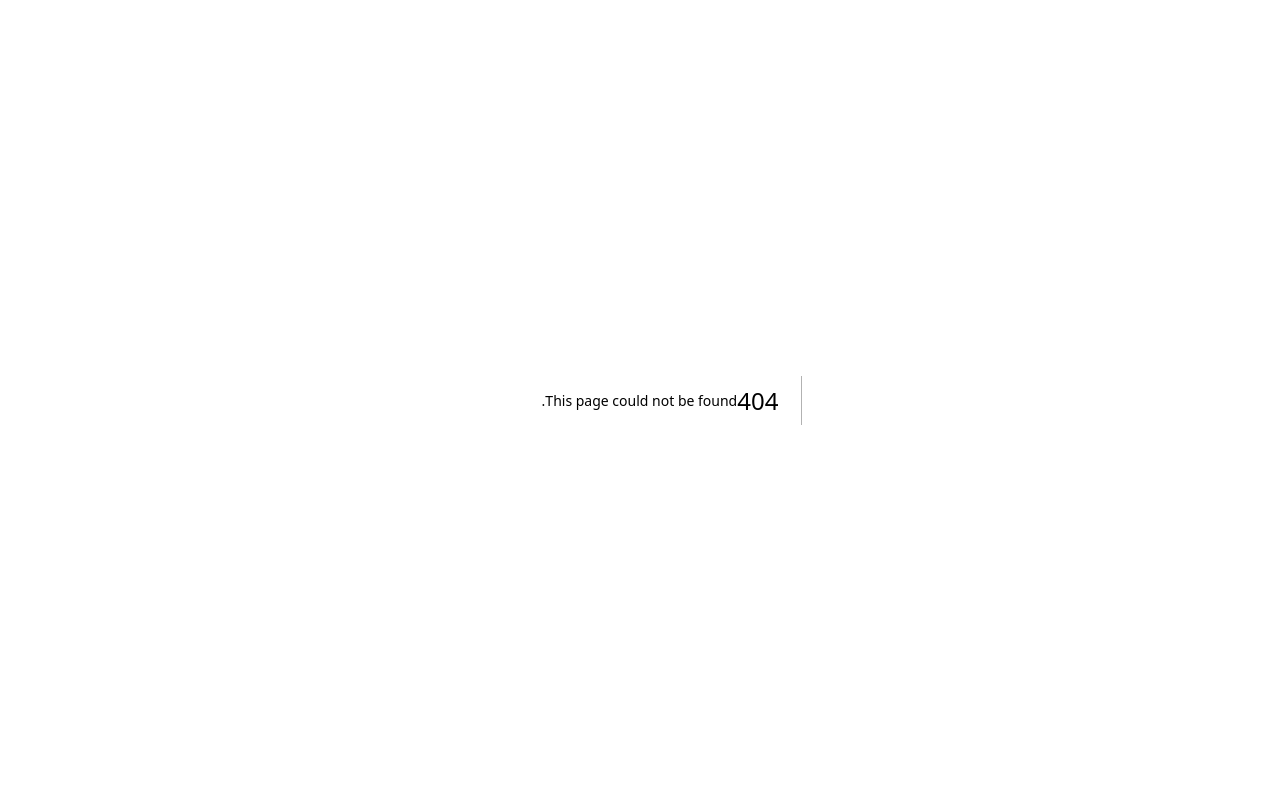
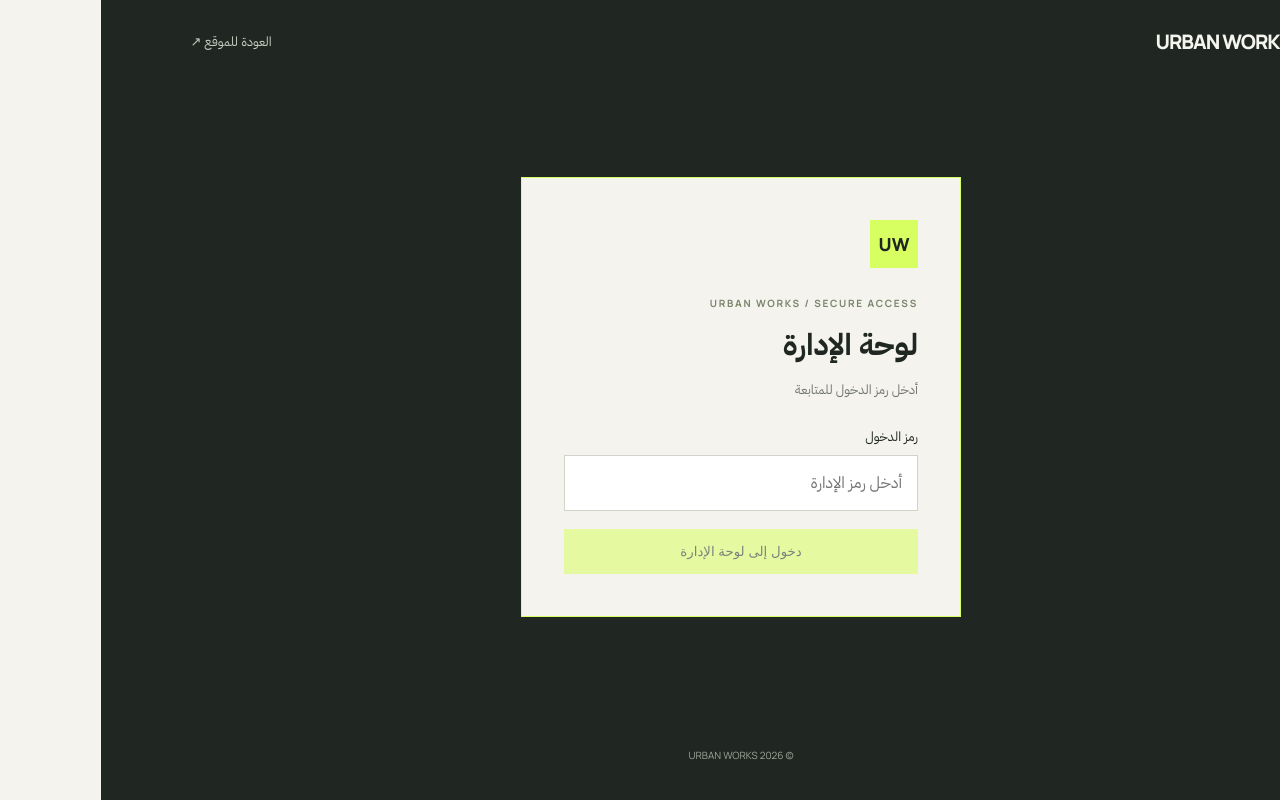
Before and after one commit to faicalaguiar4-cloud/urban-works, a Next.js app: page /admin in a window 1280 px wide. Before the commit this address had no page. Built offline with nearby package versions, Linux system fonts and the light colour scheme; no server answers.

Commit message:
fix: implement secure passcode admin login

```diff
--- /dev/null
+++ b/app/admin/page.jsx
@@ -0,0 +1,92 @@
+"use client";
+
+import { useEffect, useState } from "react";
+
+export default function AdminPage() {
+  const [code, setCode] = useState("");
+  const [authenticated, setAuthenticated] = useState(false);
+  const [checking, setChecking] = useState(true);
+  const [busy, setBusy] = useState(false);
+  const [error, setError] = useState("");
+
+  useEffect(() => {
+    fetch("/api/admin/session", { cache: "no-store" })
+      .then((r) => r.json())
+      .then((data) => setAuthenticated(Boolean(data.authenticated)))
+      .catch(() => setError("تعذر الاتصال بالخادم"))
+      .finally(() => setChecking(false));
+  }, []);
+
+  async function login(event) {
+    event.preventDefault();
+    setBusy(true);
+    setError("");
+    try {
+      const response = await fetch("/api/admin/login", {
+        method: "POST",
+        headers: { "Content-Type": "application/json" },
+        body: JSON.stringify({ code }),
+      });
+      const data = await response.json();
+      if (!response.ok) throw new Error(data.error || "تعذر تسجيل الدخول");
+      setAuthenticated(true);
+      setCode("");
+    } catch (e) {
+      setError(e.message || "حدث خطأ، حاول مجدداً");
+    } finally {
+      setBusy(false);
+    }
+  }
+
+  async function logout() {
+    await fetch("/api/admin/session", { method: "DELETE" });
+    setAuthenticated(false);
+  }
+
+  return (
+    <main className="admin-shell" dir="rtl">
+      <div className="admin-top"><a href="/" className="admin-brand">URBAN WORKS</a><a href="/">العودة للموقع ↗</a></div>
+      {checking ? <div className="admin-panel"><p>جارٍ التحقق…</p></div> : authenticated ? (
+        <section className="admin-panel">
+          <div className="admin-symbol">UW</div>
+          <p className="admin-kicker">URBAN WORKS / ADMIN</p>
+          <h1>مرحباً بك في لوحة الإدارة</h1>
+          <p className="admin-muted">تم تسجيل الدخول بنجاح.</p>
+          <button className="admin-submit" onClick={logout}>تسجيل الخروج</button>
+        </section>
+      ) : (
+        <section className="admin-panel">
+          <div className="admin-symbol">UW</div>
+          <p className="admin-kicker">URBAN WORKS / SECURE ACCESS</p>
+          <h1>لوحة الإدارة</h1>
+          <p className="admin-muted">أدخل رمز الدخول للمتابعة</p>
+          <form onSubmit={login}>
+            <label htmlFor="admin-code">رمز الدخول</label>
+            <input id="admin-code" type="password" value={code} onChange={(e) => setCode(e.target.value)} placeholder="أدخل رمز الإدارة" autoComplete="current-password" required />
+            {error && <p className="admin-error" role="alert">{error}</p>}
+            <button className="admin-submit" disabled={busy || !code}>{busy ? "جارٍ التحقق…" : "دخول إلى لوحة الإدارة"}</button>
+          </form>
+        </section>
+      )}
+      <p className="admin-footer">© {new Date().getFullYear()} URBAN WORKS</p>
+      <style jsx>{`
+        .admin-shell{min-height:100vh;background:#202722;color:#f5f5ef;padding:28px 7vw;display:flex;flex-direction:column;font-family:inherit}
+        .admin-top{display:flex;justify-content:space-between;align-items:center;font-size:13px;color:#c4cbbf}
+        .admin-brand{font:800 20px Manrope,sans-serif;letter-spacing:-1px;color:#f5f5ef}
+        .admin-panel{width:min(100%,440px);margin:auto;background:#f4f3ee;color:#202722;padding:42px;border:1px solid #d8ff62}
+        .admin-symbol{width:48px;height:48px;display:grid;place-items:center;background:#d8ff62;font:800 18px Manrope,sans-serif;margin-bottom:28px}
+        .admin-kicker{font:700 10px Manrope,sans-serif;letter-spacing:1.7px;color:#78856b}
+        h1{font-size:30px;margin:12px 0}
+        .admin-muted{color:#73786f;font-size:13px;margin-bottom:28px}
+        label{display:block;font-size:13px;margin-bottom:9px}
+        input{width:100%;padding:15px;border:1px solid #d1d4c9;background:white;font:inherit;outline:none}
+        input:focus{border-color:#6c813d}
+        .admin-submit{width:100%;margin-top:18px;padding:15px;background:#d8ff62;color:#202722;border:0;font:700 14px inherit;cursor:pointer}
+        .admin-submit:disabled{opacity:.55;cursor:wait}
+        .admin-error{color:#b42318;font-size:12px;margin:10px 0 0}
+        .admin-footer{text-align:center;color:#9ca69a;font:10px Manrope,sans-serif}
+        @media(max-width:520px){.admin-panel{padding:28px 22px}}
+      `}</style>
+    </main>
+  );
+}
```
